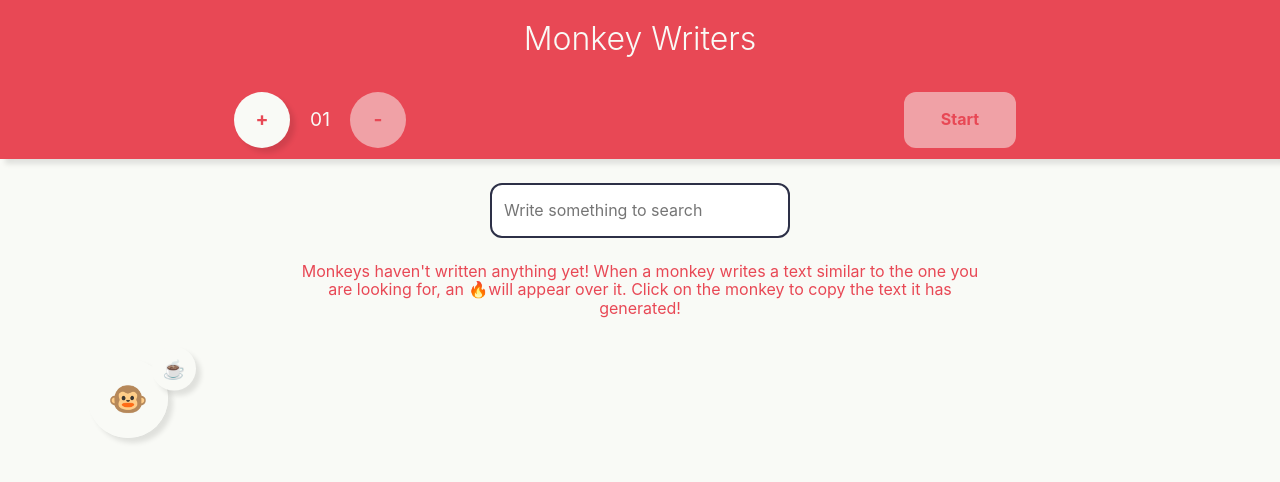
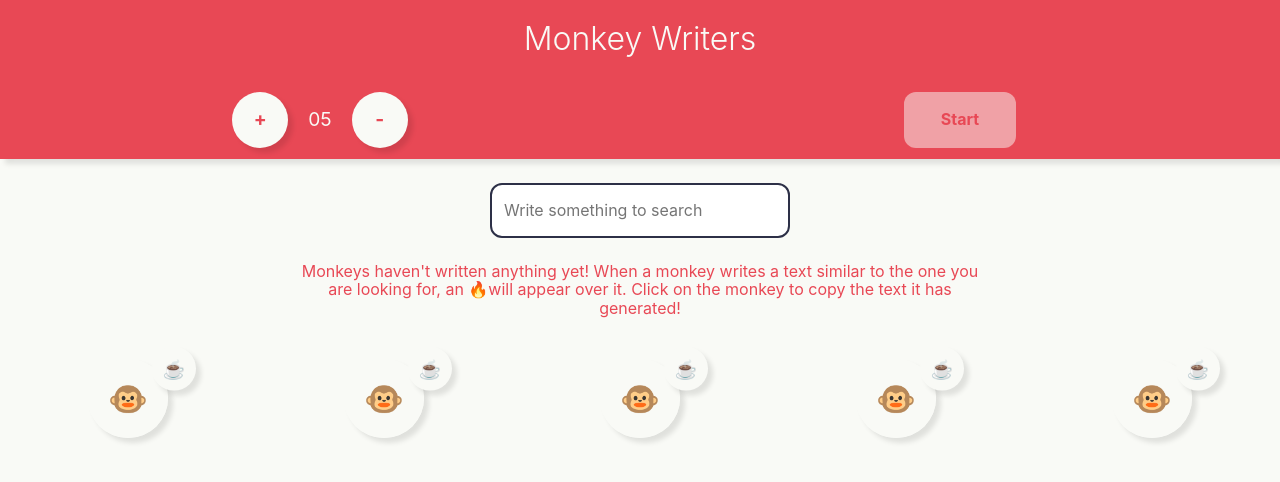
Before and after one commit to danielkvist/100-monkeys, a React (Create React App) app: page / in a window 1280 px wide. Shown: the top 482 px of the page. Built offline with nearby package versions, Linux system fonts and the light colour scheme.

Commit message:
refactor(state): use context instead of recoil

```diff
--- a/package.json
+++ b/package.json
@@ -10,8 +10,7 @@
 		"normalize.css": "^8.0.1",
 		"react": "^16.13.1",
 		"react-dom": "^16.13.1",
-		"react-scripts": "3.4.3",
-		"recoil": "^0.0.13"
+		"react-scripts": "3.4.3"
 	},
 	"scripts": {
 		"start": "react-scripts start",
--- a/src/components/App.js
+++ b/src/components/App.js
@@ -6,7 +6,9 @@ import Search from './search';
 import Length from './length';
 import Monkeys from './monkeys';
 
-function App() {
+// TODO: Improve SEO heavily
+
+const App = () => {
 	return (
 		<div className="app">
 			<header className="app__header">
@@ -21,6 +23,6 @@ function App() {
 			</main>
 		</div>
 	);
-}
+};
 
 export default App;
--- a/src/components/control.js
+++ b/src/components/control.js
@@ -1,23 +1,24 @@
-import React from 'react';
-import { useRecoilState, useRecoilValue } from 'recoil';
+import React, { useContext } from 'react';
 
-import { writingState, searchState } from '../recoil/atoms';
+import { Context, actions } from '../context';
 
 const Control = () => {
-	const [state, setState] = useRecoilState(writingState);
-	const searchTerm = useRecoilValue(searchState);
+	const { state, dispatch } = useContext(Context);
 
 	return (
 		<div className="control">
-			{state ? (
-				<button className="btn control__btn" onClick={() => setState(false)}>
+			{state.writing ? (
+				<button
+					className="btn control__btn"
+					onClick={() => dispatch({ type: actions.stopWriting })}
+				>
 					Stop
 				</button>
 			) : (
 				<button
 					className="btn control__btn"
-					disabled={searchTerm === ''}
-					onClick={() => setState(true)}
+					disabled={state.searchTerm === ''}
+					onClick={() => dispatch({ type: actions.startWriting })}
 				>
 					Start
 				</button>
--- a/src/components/counter.js
+++ b/src/components/counter.js
@@ -1,25 +1,24 @@
-import React from 'react';
-import { useRecoilState } from 'recoil';
+import React, { useContext } from 'react';
 
-import { counterState } from '../recoil/atoms';
+import { Context, actions } from '../context';
 
 const Counter = () => {
-	const [counter, setCount] = useRecoilState(counterState);
+	const { state, dispatch } = useContext(Context);
 
 	return (
 		<div className="counter">
 			<button
 				className="btn counter__btn"
-				disabled={counter >= 100}
-				onClick={() => setCount(counter + 1)}
+				disabled={state.monkeys >= 99}
+				onClick={() => dispatch({ type: actions.addMonkey })}
 			>
 				+
 			</button>
-			{`${counter}`.padStart(2, 0)}
+			{`${state.monkeys}`.padStart(2, 0)}
 			<button
 				className="btn counter__btn"
-				disabled={counter <= 1}
-				onClick={() => setCount(counter - 1)}
+				disabled={state.monkeys <= 1}
+				onClick={() => dispatch({ type: actions.removeMonkey })}
 			>
 				-
 			</button>
--- a/src/components/length.js
+++ b/src/components/length.js
@@ -1,25 +1,24 @@
-import React, { useState, useEffect } from 'react';
-import { useRecoilState } from 'recoil';
+import React, { useState, useEffect, useContext } from 'react';
 
-import { writingState } from '../recoil/atoms';
+import { Context } from '../context';
 
 const Lenght = () => {
-	const [writing] = useRecoilState(writingState);
+	const { state } = useContext(Context);
 	const [length, setLength] = useState(0);
 
 	useEffect(() => {
-		if (!writing) return;
+		if (!state.writing) return;
 
 		const interval = setInterval(() => {
 			setLength((length) => length + 1);
 		}, 250);
 
 		return () => clearInterval(interval);
-	}, [writing]);
+	}, [state.writing]);
 
 	return (
 		<>
-			{writing || length !== 0 ? (
+			{state.writing || length !== 0 ? (
 				<p className="length">{length} letters generated!</p>
 			) : (
 				<p className="length">
--- a/src/components/monkeys.js
+++ b/src/components/monkeys.js
@@ -1,8 +1,7 @@
-import React, { useState, useEffect } from 'react';
-import { useRecoilState, useRecoilValue } from 'recoil';
+import React, { useState, useEffect, useContext } from 'react';
 import copy from 'copy-to-clipboard';
 
-import { counterState, writingState, searchState } from '../recoil/atoms';
+import { Context, actions } from '../context';
 import genRandomString from '../utils/gen-random-string';
 
 const MonekyMatch = ({ match }) => {
@@ -34,34 +33,33 @@ const MonkeyBadge = ({ writing }) => {
 const Monkey = () => {
 	const [text, setText] = useState(genRandomString());
 	const [match, setMatch] = useState(false);
-	const [writing, setWriting] = useRecoilState(writingState);
-	const searchTerm = useRecoilValue(searchState);
+	const { state, dispatch } = useContext(Context);
 
 	useEffect(() => {
-		if (!writing) return;
+		if (!state.writing) return;
 
 		const interval = setInterval(() => {
 			setText((text) => (text += genRandomString()));
 		}, 250);
 
 		return () => clearInterval(interval);
-	}, [writing]);
+	}, [state.writing]);
 
 	useEffect(() => {
-		if (searchTerm.length >= text || searchTerm === '') return;
+		if (state.searchTerm.length >= text || state.searchTerm === '') return;
 
-		setMatch(text.includes(searchTerm));
-	}, [text, searchTerm]);
+		setMatch(text.includes(state.searchTerm));
+	}, [text, state.searchTerm]);
 
 	return (
 		<div
 			onClick={() => {
-				setWriting(false);
+				dispatch({ type: actions.stopWriting });
 				copy(text);
 			}}
 		>
 			<MonekyMatch match={match} />
-			<MonkeyBadge writing={writing} />
+			<MonkeyBadge writing={state.writing} />
 			<span className="monkey" role="img" aria-label="monkey"></span>
 		</div>
 	);
@@ -69,21 +67,21 @@ const Monkey = () => {
 
 const Monkeys = () => {
 	const [monkeys, setMonkeys] = useState([]);
-	const [counter] = useRecoilState(counterState);
+	const { state } = useContext(Context);
 
 	useEffect(() => {
 		setMonkeys([<Monkey key={0} />]);
 	}, []);
 
 	useEffect(() => {
-		if (monkeys.length === counter) return;
+		if (monkeys.length === state.monkeys) return;
 
-		if (monkeys.length < counter) {
+		if (monkeys.length < state.monkeys) {
 			setMonkeys((monkeys) => [...monkeys, <Monkey key={monkeys.length} />]);
 		} else {
 			setMonkeys((monkeys) => [...monkeys].slice(0, monkeys.length - 1));
 		}
-	}, [counter, monkeys.length]);
+	}, [state.monkeys, monkeys.length]);
 
 	return <div className="monkeys">{monkeys.map((monkey) => monkey)}</div>;
 };
--- a/src/components/search.js
+++ b/src/components/search.js
@@ -1,25 +1,27 @@
-import React from 'react';
-import { useRecoilState, useRecoilValue } from 'recoil';
+import React, { useContext } from 'react';
 
-import { writingState, searchState } from '../recoil/atoms';
+import { Context, actions } from '../context';
 
+// TODO: Add styles when disabled
 const Search = () => {
-	const writing = useRecoilValue(writingState);
-	const [search, setSearch] = useRecoilState(searchState);
+	const { state, dispatch } = useContext(Context);
 
 	const handleChange = (e) => {
-		setSearch(e.target.value.toLowerCase().split(' ').join(''));
+		dispatch({
+			type: actions.updateSearch,
+			payload: e.target.value.toLowerCase().split(' ').join(''),
+		});
 	};
 
 	return (
 		<div className="search">
 			<input
 				onChange={handleChange}
-				value={search}
+				value={state.searchTerm}
 				className="search__input"
 				type="text"
 				placeholder="Write something to search"
-				disabled={writing}
+				disabled={state.writing}
 			/>
 		</div>
 	);
--- /dev/null
+++ b/src/context/index.js
@@ -0,0 +1,62 @@
+import React, { createContext, useReducer } from 'react';
+
+const actions = {
+	addMonkey: 'ADD_MONKEY',
+	removeMonkey: 'REMOVE_MONKEY',
+	startWriting: 'START_WRITING',
+	stopWriting: 'STOP_WRITING',
+	updateSearch: 'UPDATE_SEARCH',
+};
+
+const initialState = {
+	monkeys: 5,
+	writing: false,
+	searchTerm: '',
+};
+
+const reducer = (state, action) => {
+	switch (action.type) {
+		case actions.addMonkey:
+			return {
+				...state,
+				monkeys: state.monkeys + 1,
+			};
+		case actions.removeMonkey:
+			return {
+				...state,
+				monkeys: state.monkeys - 1,
+			};
+		case actions.startWriting:
+			return {
+				...state,
+				writing: true,
+			};
+		case actions.stopWriting:
+			return {
+				...state,
+				writing: false,
+			};
+		case actions.updateSearch:
+			return {
+				...state,
+				searchTerm: action.payload,
+			};
+		default:
+			return {
+				...state,
+			};
+	}
+};
+
+const Context = createContext(initialState);
+
+const ContextProvider = ({ children }) => {
+	const [state, dispatch] = useReducer(reducer, initialState);
+
+	return (
+		<Context.Provider value={{ state, dispatch }}>{children}</Context.Provider>
+	);
+};
+
+export default ContextProvider;
+export { actions, Context, ContextProvider };
--- a/src/index.js
+++ b/src/index.js
@@ -1,14 +1,14 @@
 import React from 'react';
 import { render } from 'react-dom';
-import { RecoilRoot } from 'recoil';
 import 'normalize.css';
 
 import './index.css';
+import ContextProvider from './context';
 import App from './components/App';
 
 render(
-	<RecoilRoot>
+	<ContextProvider>
 		<App />
-	</RecoilRoot>,
+	</ContextProvider>,
 	document.getElementById('root')
 );
--- a/src/recoil/atoms.js
+++ /dev/null
@@ -1,18 +0,0 @@
-import { atom } from 'recoil';
-
-const counterState = atom({
-	key: 'counterState',
-	default: 1,
-});
-
-const writingState = atom({
-	key: 'writingState',
-	default: false,
-});
-
-const searchState = atom({
-	key: 'searchState',
-	default: '',
-});
-
-export { counterState, writingState, searchState };
```
Also changed, not shown: 1 other file (tests, documents, lock files or other folders).
